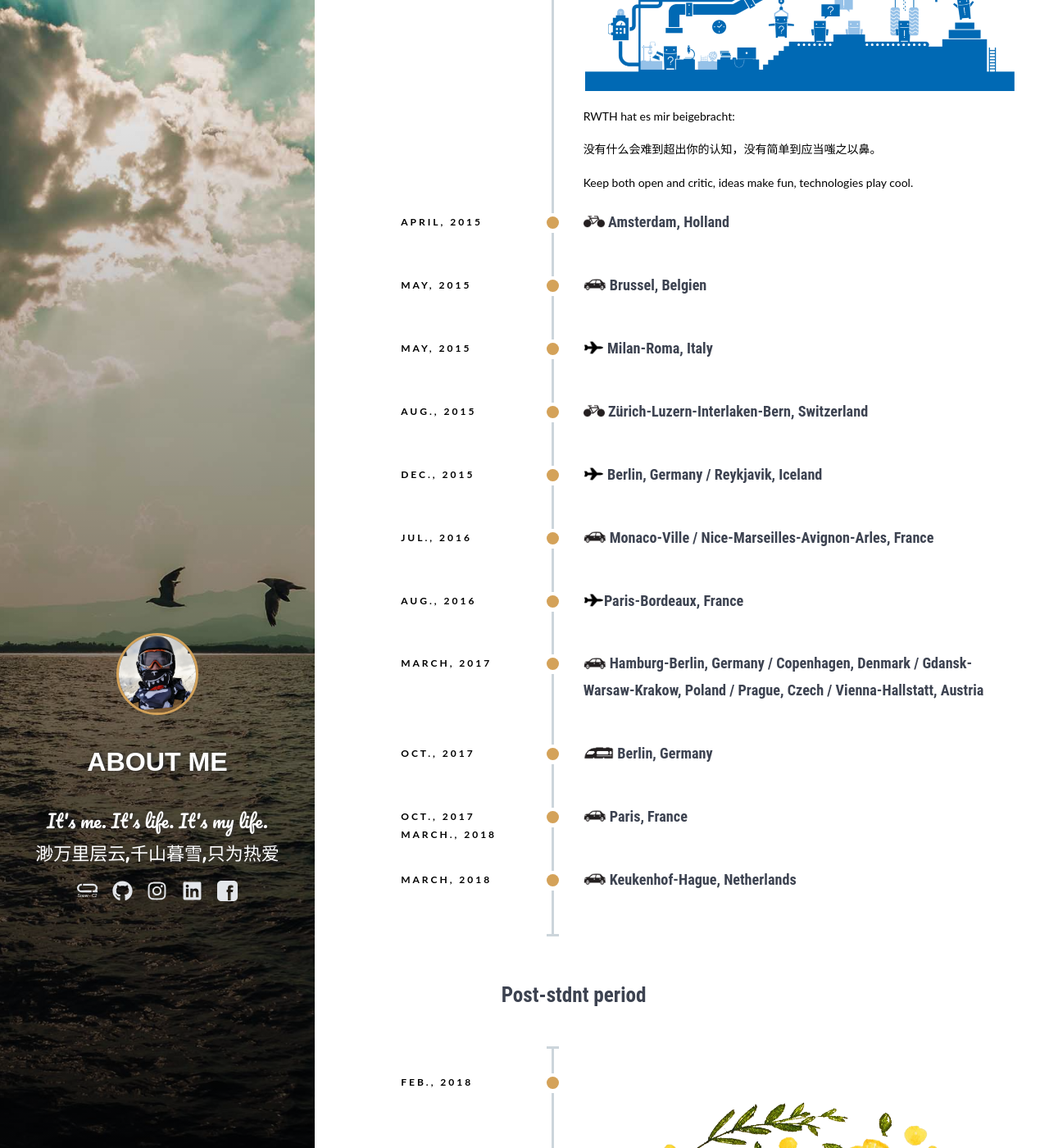
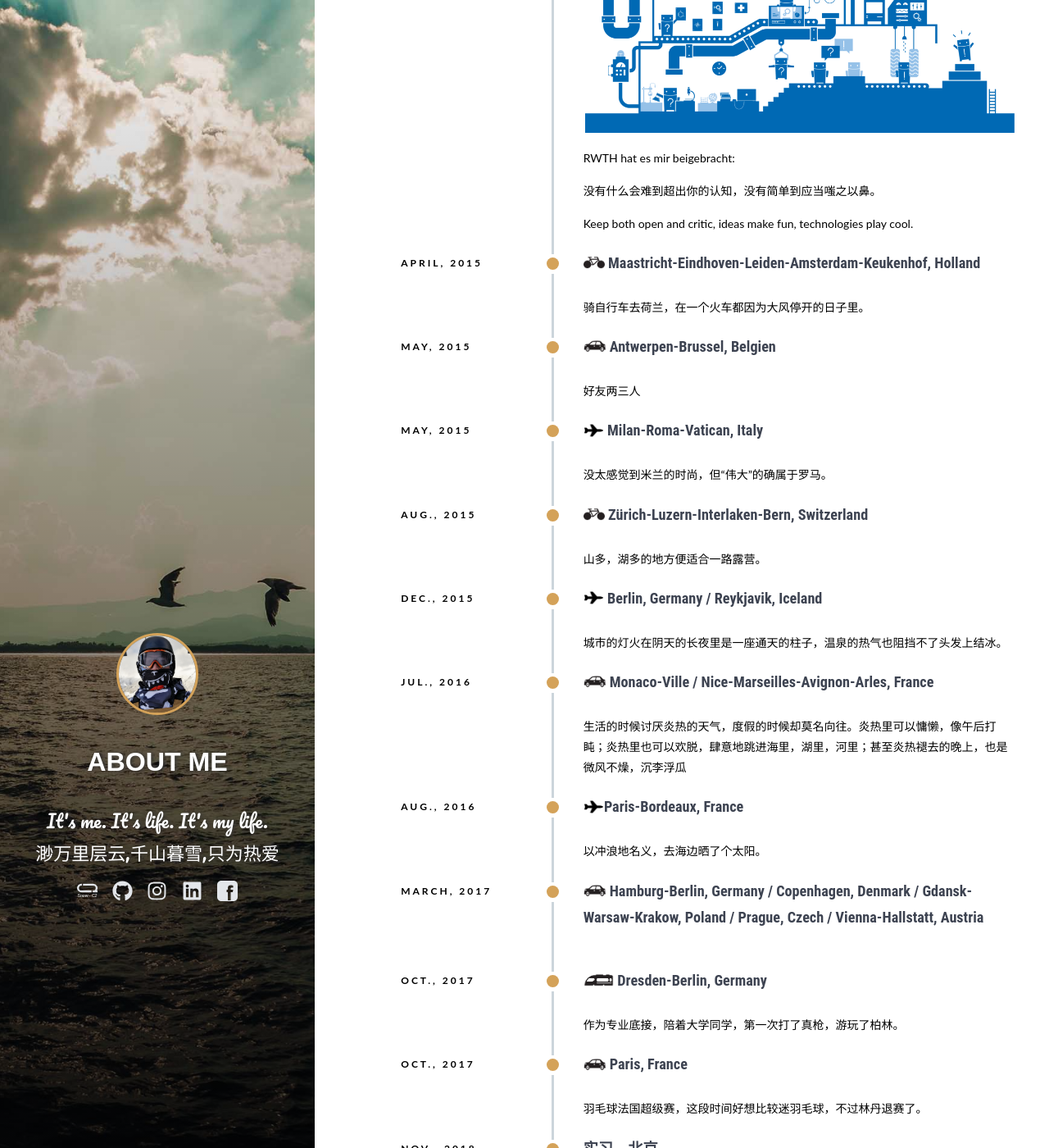
Before and after one commit to runningUnicorn/runningUnicorn.github.io, a Jekyll site: the page built from 1.about.md, in a window 1280 px wide and 1400 px high, scrolled down 2296 px. Shown: the whole window at 82% size. Built offline with Jekyll 4.4.1, drawn with Linux system fonts in a browser that asks for light colours; some web fonts are replaced; some of the changed text lies outside the part shown.

Commit message:
update timeline

```diff
--- a/1.about.md
+++ b/1.about.md
@@ -171,6 +171,7 @@ active: about
             <div class="timeline-marker"></div>
             <div class="timeline-content">
                 <h4 class="timeline-title"> <img src="{{ site.images | relative_url }}/plane.png" class="marker">  Barcelona-Madriad, Spain / Lissabon, Portugal</h4>
+                <p>第一次坐在诺坎普的看台，竟然如此平静，可能朝圣的感觉超过了足球的狂热。第一次一个人旅行，游荡在里斯本的大街小巷，也是很有滋味。</p>
             </div>
         </li>
         <li class="timeline-item">
@@ -201,7 +202,8 @@ active: about
             </div>
             <div class="timeline-marker"></div>
             <div class="timeline-content">
-                <h4 class="timeline-title"> <img src="{{ site.images | relative_url }}/bike.png" class="marker"> Amsterdam, Holland</h4>
+                <h4 class="timeline-title"> <img src="{{ site.images | relative_url }}/bike.png" class="marker"> Maastricht-Eindhoven-Leiden-Amsterdam-Keukenhof, Holland</h4>
+                <p>骑自行车去荷兰，在一个火车都因为大风停开的日子里。</p>
             </div>
         </li>
         <li class="timeline-item">
@@ -210,7 +212,8 @@ active: about
             </div>
             <div class="timeline-marker"></div>
             <div class="timeline-content">
-                <h4 class="timeline-title"> <img src="{{ site.images | relative_url }}/car.png" class="marker"> Brussel, Belgien</h4>
+                <h4 class="timeline-title"> <img src="{{ site.images | relative_url }}/car.png" class="marker"> Antwerpen-Brussel, Belgien</h4>
+                <p>好友两三人</p>
             </div>
         </li>
         <li class="timeline-item">
@@ -219,7 +222,8 @@ active: about
             </div>
             <div class="timeline-marker"></div>
             <div class="timeline-content">
-                <h4 class="timeline-title"> <img src="{{ site.images | relative_url }}/plane.png" class="marker"> Milan-Roma, Italy</h4>
+                <h4 class="timeline-title"> <img src="{{ site.images | relative_url }}/plane.png" class="marker"> Milan-Roma-Vatican, Italy</h4>
+                <p>没太感觉到米兰的时尚，但“伟大”的确属于罗马。</p>
             </div>
         </li>
         <li class="timeline-item">
@@ -229,6 +233,7 @@ active: about
             <div class="timeline-marker"></div>
             <div class="timeline-content">
                 <h4 class="timeline-title"> <img src="{{ site.images | relative_url }}/bike.png" class="marker"> Zürich-Luzern-Interlaken-Bern, Switzerland</h4>
+                <p>山多，湖多的地方便适合一路露营。</p>
             </div>
         </li>
         <li class="timeline-item">
@@ -238,6 +243,7 @@ active: about
             <div class="timeline-marker"></div>
             <div class="timeline-content">
                 <h4 class="timeline-title"> <img src="{{ site.images | relative_url }}/plane.png" class="marker"> Berlin, Germany / Reykjavik, Iceland</h4>
+                <p>城市的灯火在阴天的长夜里是一座通天的柱子，温泉的热气也阻挡不了头发上结冰。</p>
             </div>
         </li>
         <li class="timeline-item">
@@ -247,6 +253,7 @@ active: about
             <div class="timeline-marker"></div>
             <div class="timeline-content">
                 <h4 class="timeline-title"> <img src="{{ site.images | relative_url }}/car.png" class="marker"> Monaco-Ville / Nice-Marseilles-Avignon-Arles, France</h4>
+                <p>生活的时候讨厌炎热的天气，度假的时候却莫名向往。炎热里可以慵懒，像午后打盹；炎热里也可以欢脱，肆意地跳进海里，湖里，河里；甚至炎热褪去的晚上，也是微风不燥，沉李浮瓜</p>
             </div>
         </li>
         <li class="timeline-item">
@@ -256,6 +263,7 @@ active: about
             <div class="timeline-marker"></div>
             <div class="timeline-content">
                 <h4 class="timeline-title"> <img src="{{ site.images | relative_url }}/plane.png" class="marker">Paris-Bordeaux, France</h4>
+                <p>以冲浪地名义，去海边晒了个太阳。</p>
             </div>
         </li>
         <li class="timeline-item">
@@ -273,26 +281,28 @@ active: about
             </div>
             <div class="timeline-marker"></div>
             <div class="timeline-content">
-                <h4 class="timeline-title"> <img src="{{ site.images | relative_url }}/train.png" class="marker"> Berlin, Germany</h4>
+                <h4 class="timeline-title"> <img src="{{ site.images | relative_url }}/train.png" class="marker"> Dresden-Berlin, Germany</h4>
+                <p>作为专业底接，陪着大学同学，第一次打了真枪，游玩了柏林。</p>
             </div>
         </li>
         <li class="timeline-item">
             <div class="timeline-info">
-                <span>Oct., 2017</span><br>
-                <span>March., 2018</span>
+                <span>Oct., 2017</span>
             </div>
             <div class="timeline-marker"></div>
             <div class="timeline-content">
                 <h4 class="timeline-title"> <img src="{{ site.images | relative_url }}/car.png" class="marker"> Paris, France</h4>
+                <p>羽毛球法国超级赛，这段时间好想比较迷羽毛球，不过林丹退赛了。</p>
             </div>
         </li>
         <li class="timeline-item">
             <div class="timeline-info">
-                <span>March, 2018</span>
+                <span>Nov., 2018</span>
             </div>
             <div class="timeline-marker"></div>
             <div class="timeline-content">
-                <h4 class="timeline-title"> <img src="{{ site.images | relative_url }}/car.png" class="marker"> Keukenhof-Hague, Netherlands</h4>
+                <h4 class="timeline-title"> 实习，北京 </h4>
+                <p>虽然只有短短三个月，但是思想上的冲击还是很多。</p>
             </div>
         </li>
         <li class="timeline-item period">
@@ -321,14 +331,35 @@ active: about
                 <p>一番纠结之后，还是回到德国读博。读博就是一个挖坑，把自己埋掉，努力爬出来，再继续挖坑的过程。自我否定，否定自我否定，再自我否定……比起工作，虽然会更多面临无路可走的困境，却也能更单纯地享受找到问题和解决问题的喜悦。</p>
             </div>
         </li>
-                <li class="timeline-item">
+        <li class="timeline-item">
+            <div class="timeline-info">
+                <span>March., 2018</span>
+            </div>
+            <div class="timeline-marker"></div>
+            <div class="timeline-content">
+                <h4 class="timeline-title"> <img src="{{ site.images | relative_url }}/car.png" class="marker"> Paris, France</h4>
+                <p>em ~~ 怎么又巴黎来了，这次是五月出生的我在三月来听五月天。</p>
+            </div>
+        </li>
+        <li class="timeline-item">
+            <div class="timeline-info">
+                <span>March, 2018</span>
+            </div>
+            <div class="timeline-marker"></div>
+            <div class="timeline-content">
+                <h4 class="timeline-title"> <img src="{{ site.images | relative_url }}/car.png" class="marker"> Keukenhof-Hague, Netherlands</h4>
+                <p>Escher可是就是理工科学生们最喜欢的“理性浪漫吧”。</p>
+                <img src="{{ site.images | relative_url }}/escher.png" alt="flower" class='timeline-image'>
+            </div>
+        </li>
+        <li class="timeline-item">
             <div class="timeline-info">
                 <span>July, 2018</span>
             </div>
             <div class="timeline-marker"></div>
             <div class="timeline-content">
                 <h4 class="timeline-title"> <img src="{{ site.images | relative_url }}/plane.png" class="marker"> St. Peterburg-Moscow-Simferopol-Sevastopol-Yalta-Sochi, Russia</h4>
-                <p>俄罗斯世界杯</p>
+                <p>如火如荼的世界杯，很红很红的莫斯科，破破烂烂但有滋有味的克里米亚，不太“战斗民族”的索契</p>
             </div>
         </li>
         <li class="timeline-item">
@@ -348,7 +379,7 @@ active: about
             <div class="timeline-marker"></div>
             <div class="timeline-content">
                 <h4 class="timeline-title"> <img src="{{ site.images | relative_url }}/snowboard.png" class="marker"> Salzburg-Flachau-Hochkönig, Austria</h4>
-                <p>和所里同事一起去滑雪，奥地利，桑拿和暴雪更配。</p>
+                <p>和所里同事一起去奥地利滑雪，桑拿和暴雪更配。</p>
             </div>
         </li>
 		<li class="timeline-item">
```
Also changed, not shown: assets/images/escher.jpg (added).
